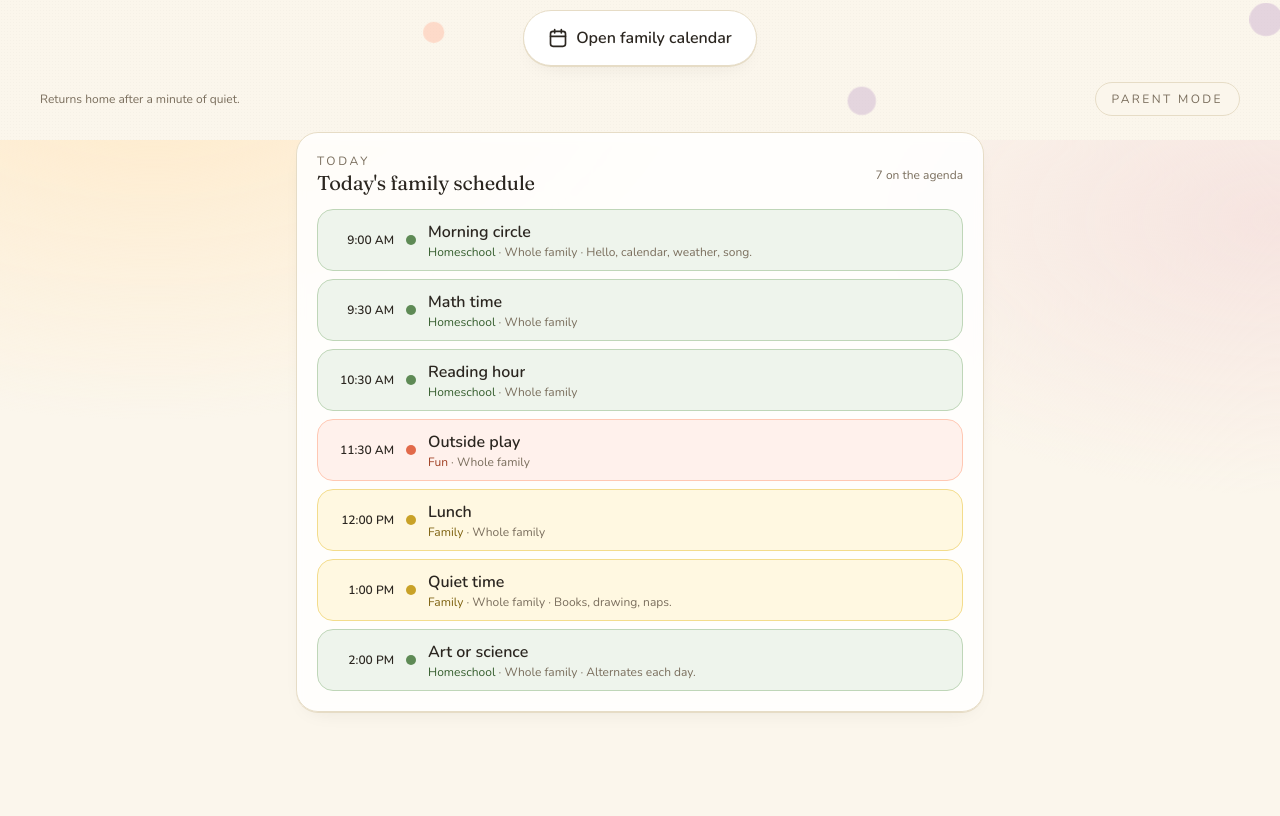
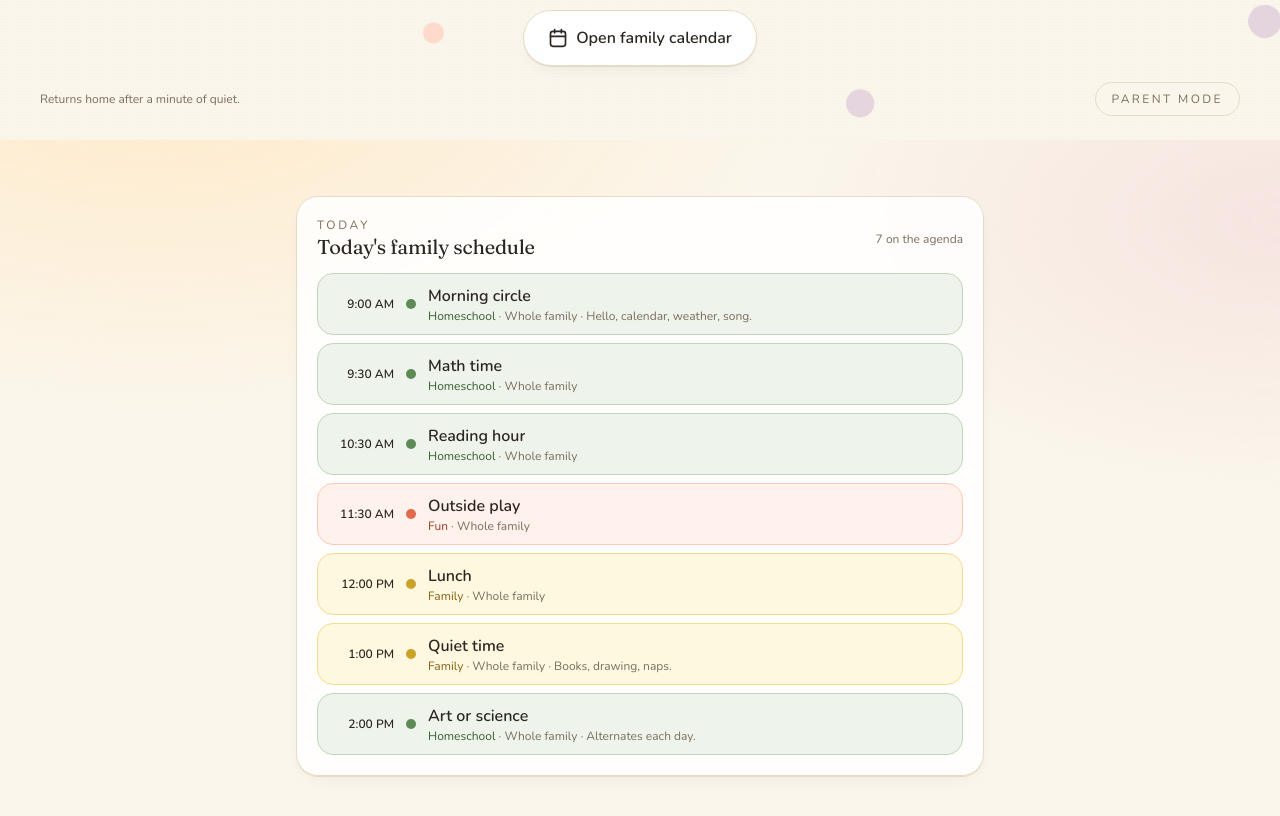
Before and after one commit to coffeefab/family-command-center, a React (Vite) app: page / in a window 1280 px wide. Shown: the part 660-1476 px from the top of the page. Before the commit the page ends 1412 px from the top, so only its background shows below. Built offline with nearby package versions, Linux system fonts and the light colour scheme.

Commit message:
Add breathing room above today's schedule card on the home lobby

```diff
--- a/src/App.jsx
+++ b/src/App.jsx
@@ -266,7 +266,7 @@ export default function App() {
         />
 
         {/* Today's family schedule strip */}
-        <section className="relative z-10 px-6 md:px-10 pb-10 max-w-3xl mx-auto -mt-2">
+        <section className="relative z-10 px-6 md:px-10 pt-10 md:pt-14 pb-12 max-w-3xl mx-auto">
           <TodaySchedule
             events={state.events}
             children={state.children}
```
